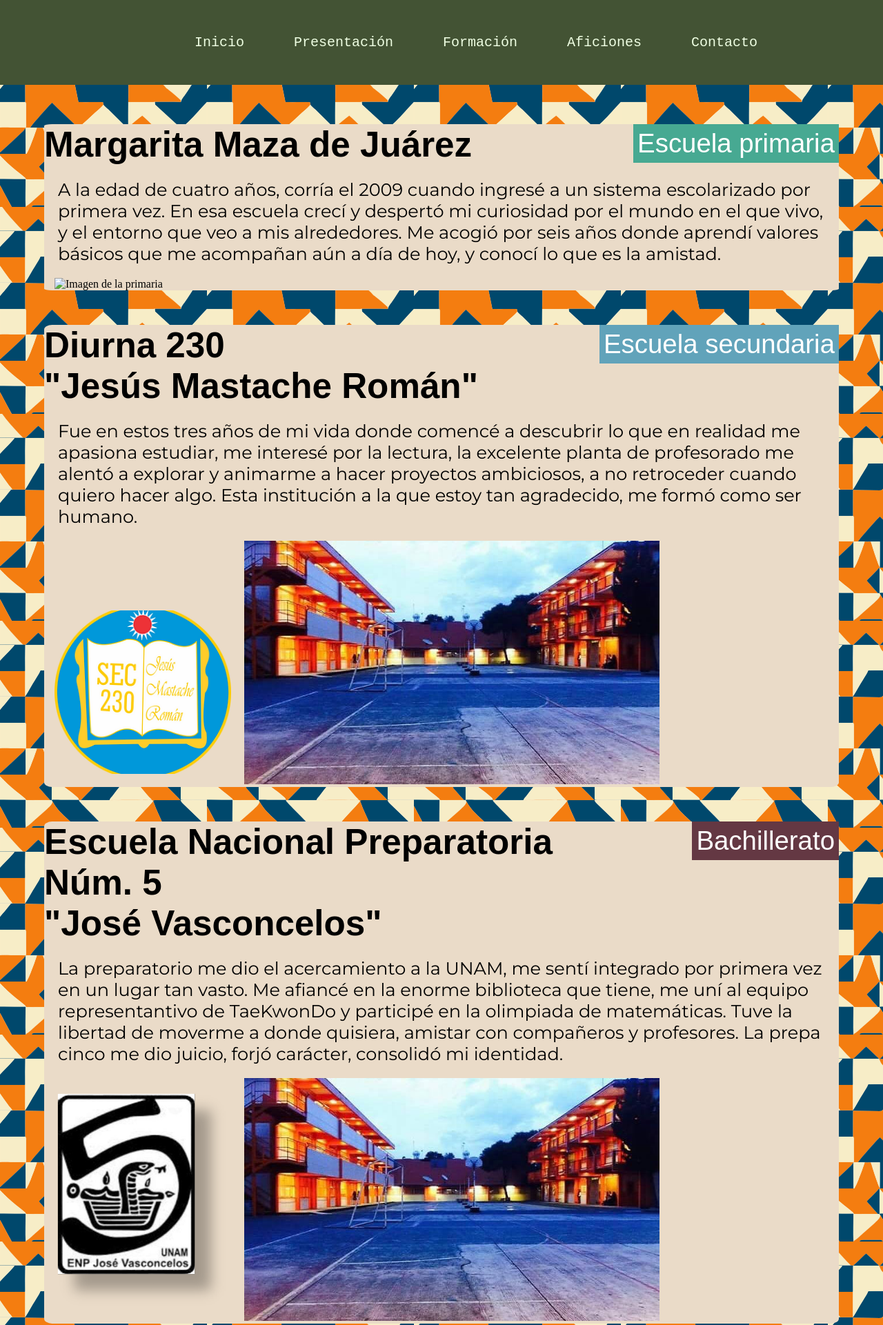
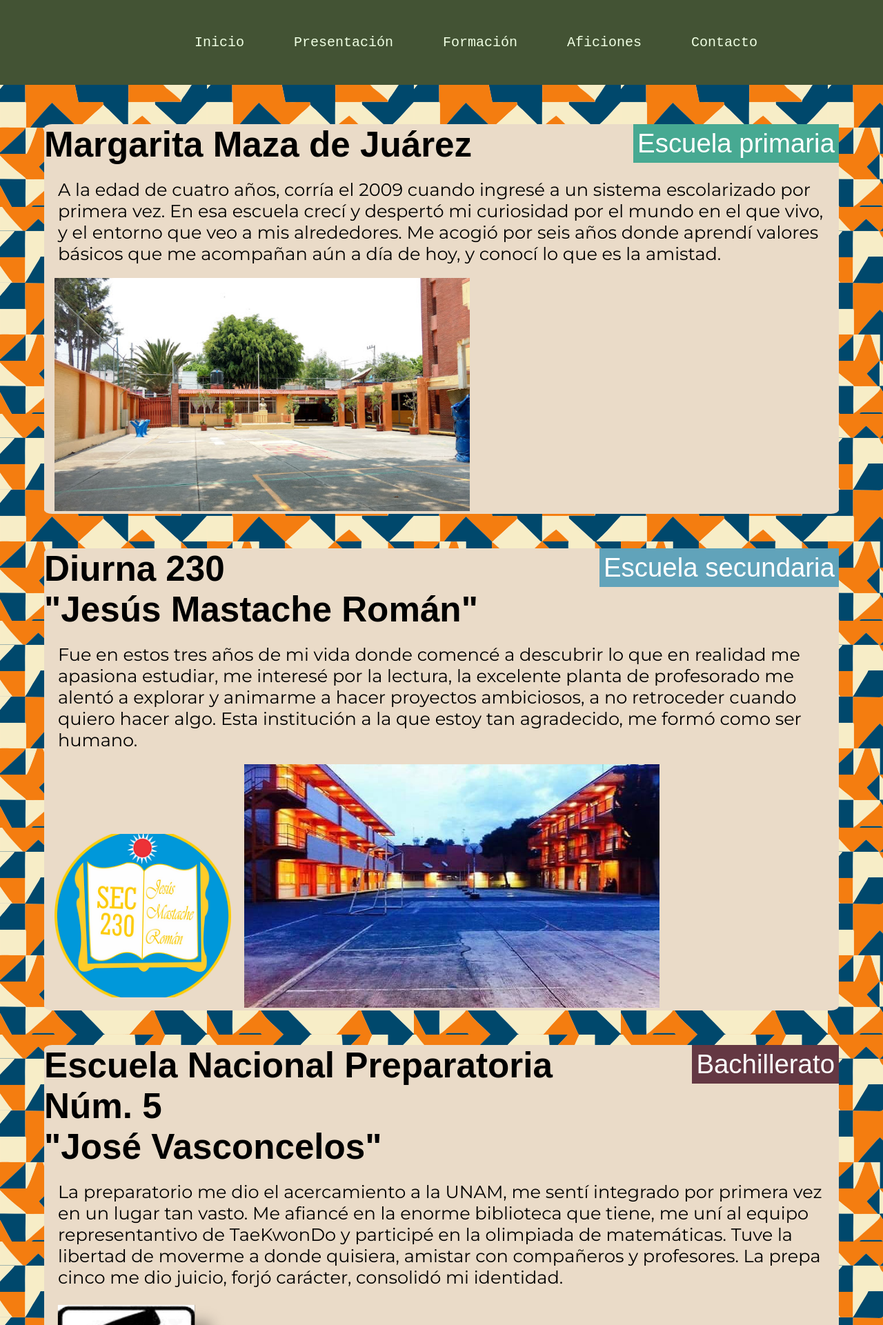
Before and after one commit to Oscar-Cabr/proyecto-desarrollo-web-basico, a plain HTML site: page formacion.html in a window 1280 px wide. Shown: the top 1921 px of the page at 69% size. Drawn offline with Linux system fonts and the light colour scheme; a web font is replaced by a local one.

Commit message:
Update formacion.html

```diff
--- a/formacion.html
+++ b/formacion.html
@@ -31,7 +31,7 @@
         <p class="elementary_title">Escuela primaria</p>
         <p class="school_title"><b>Margarita Maza de Juárez</b></p>
         <p class="school_text">A la edad de cuatro años, corría el 2009 cuando ingresé a un sistema escolarizado por primera vez. En esa escuela crecí y despertó mi curiosidad por el mundo en el que vivo, y el entorno que veo a mis alrededores. Me acogió por seis años donde aprendí valores básicos que me acompañan aún a día de hoy, y conocí lo que es la amistad.</p>
-        <img class="school_images_h" src="media/imagen_primaria.jpg" alt="Imagen de la primaria">
+        <img class="school_images_h" src="media/imagen_primaria(1).jpg" alt="Imagen de la primaria">
     </section>
     <section class="school_container">
         <p class="highschool_title">Escuela secundaria</p>
@@ -48,7 +48,7 @@
         <p class="school_title"><b>"José Vasconcelos"</b></p>
         <p class="school_text">La preparatorio me dio el acercamiento a la UNAM, me sentí integrado por primera vez en un lugar tan vasto. Me afiancé en la enorme biblioteca que tiene, me uní al equipo representantivo de TaeKwonDo y participé en la olimpiada de matemáticas. Tuve la libertad de moverme a donde quisiera, amistar con compañeros y profesores. La prepa cinco me dio juicio, forjó carácter, consolidó mi identidad.</p>
         <a href="https://www.prepa5.unam.mx/Home/" target="_blank"><img class="school_images" src="media/escudo_bachillerato.png" alt="Escudo prepa 5 UNAM"></a>
-        <img class="school_images_h" src="media/imagen_secundaria.jpg" alt="Imagen de la preparatoria por dentro">
+        <img class="school_images_h" src="media/imagen_preparatoria.jpg" alt="Imagen de la preparatoria por dentro">
     </section>
     <section class="school_container">
         <p class="university_title">Universidad</p>
```
